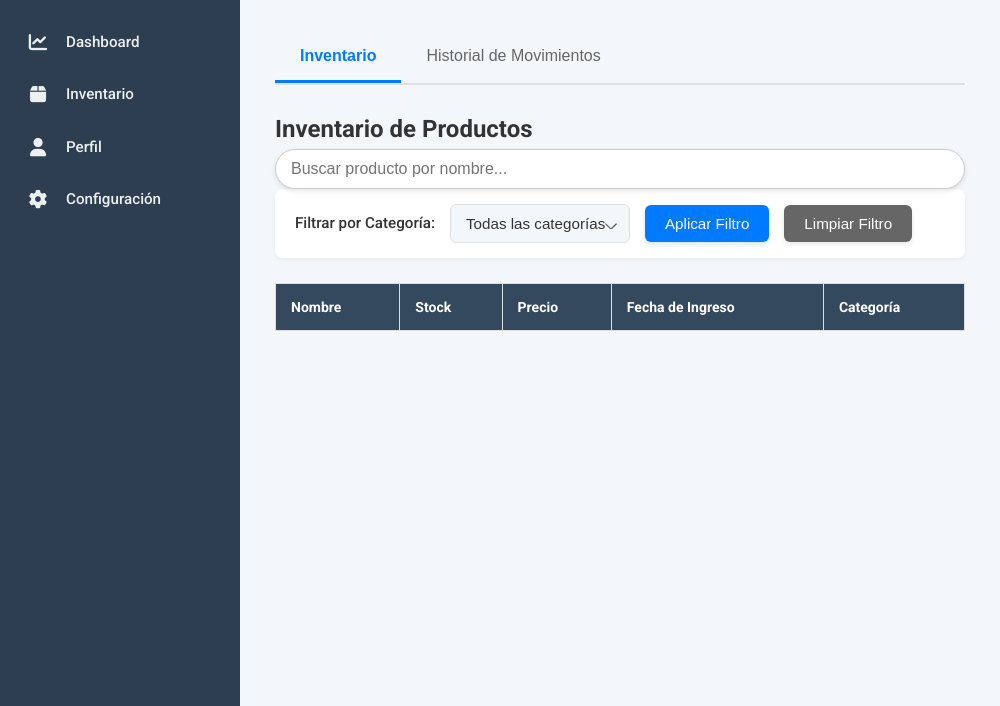
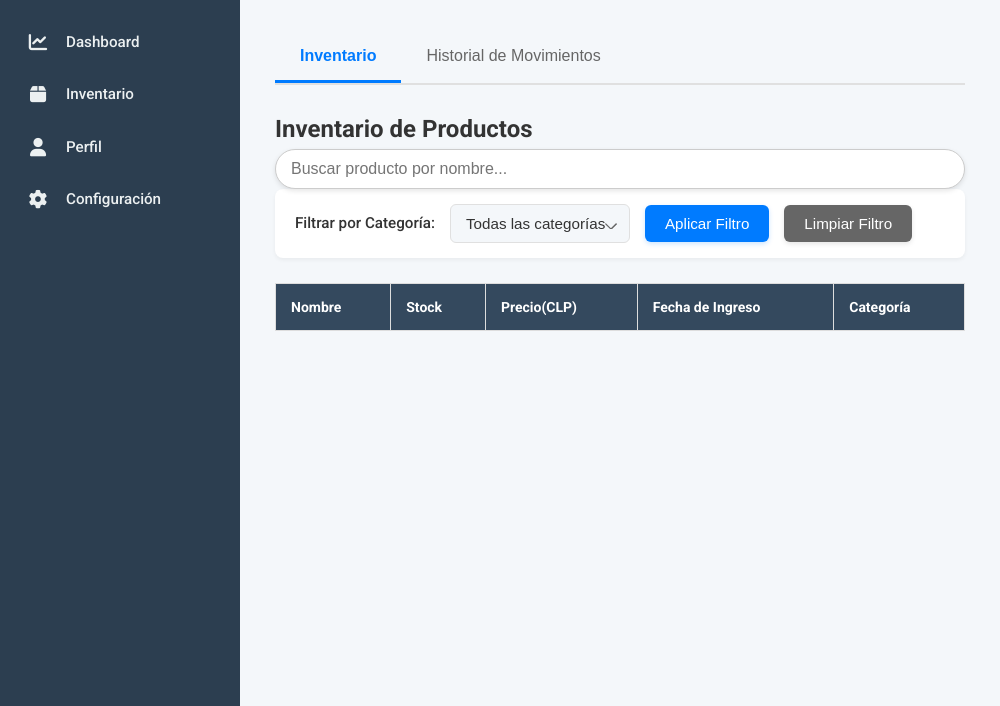
Before and after one commit to D1essss/Capstone-008D, an Electron app: page Proyecto/html/index.html in a window 1000 px wide. Shown: the part 94-800 px from the top of the page. Drawn offline with Linux system fonts and the light colour scheme; no server answers.

Commit message:
cambio menor
a

```diff
--- a/Proyecto/html/index.html
+++ b/Proyecto/html/index.html
@@ -66,7 +66,7 @@
         <tr>
           <th>Nombre</th>
           <th>Stock</th>
-          <th>Precio</th>
+          <th>Precio(CLP)</th>
           <th>Fecha de Ingreso</th>
           <th>Categoría</th>
         </tr>
```
